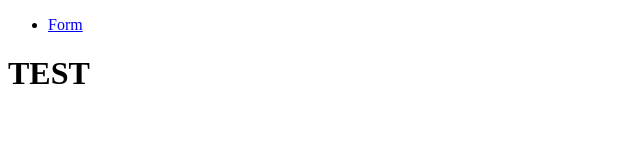
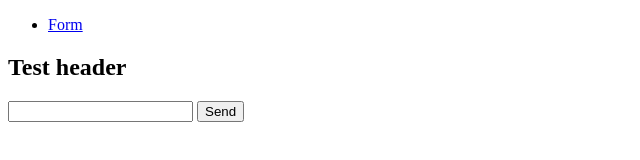
Before and after one commit to Taureli/AngularJS-projekt, a website: page index.html at #/formview in a window 1280 px wide. Shown: the whole page, without its empty margins (0-640 px from the left). Drawn offline with Linux system fonts and the light colour scheme; some packages are replaced by stand-ins of ours.

Commit message:
small formview update

```diff
--- a/views/formview/formview.html
+++ b/views/formview/formview.html
@@ -1 +1,14 @@
-<h1>TEST</h1>
+<div ng-app="formapp">
+    <h2>Test header</h2>
+    <div>
+      <input type="text" ng-model="projekt.question" required>
+      <button ng-click="projekt.getAnswer()">Send</button>
+    </div>
+    <div>
+      <span ng-repeat="c in projekt.results">
+        <p>
+          <span ng-bind-html="c.contentT"></span>
+        </p>
+      </span>
+    </div>
+</div>
```
